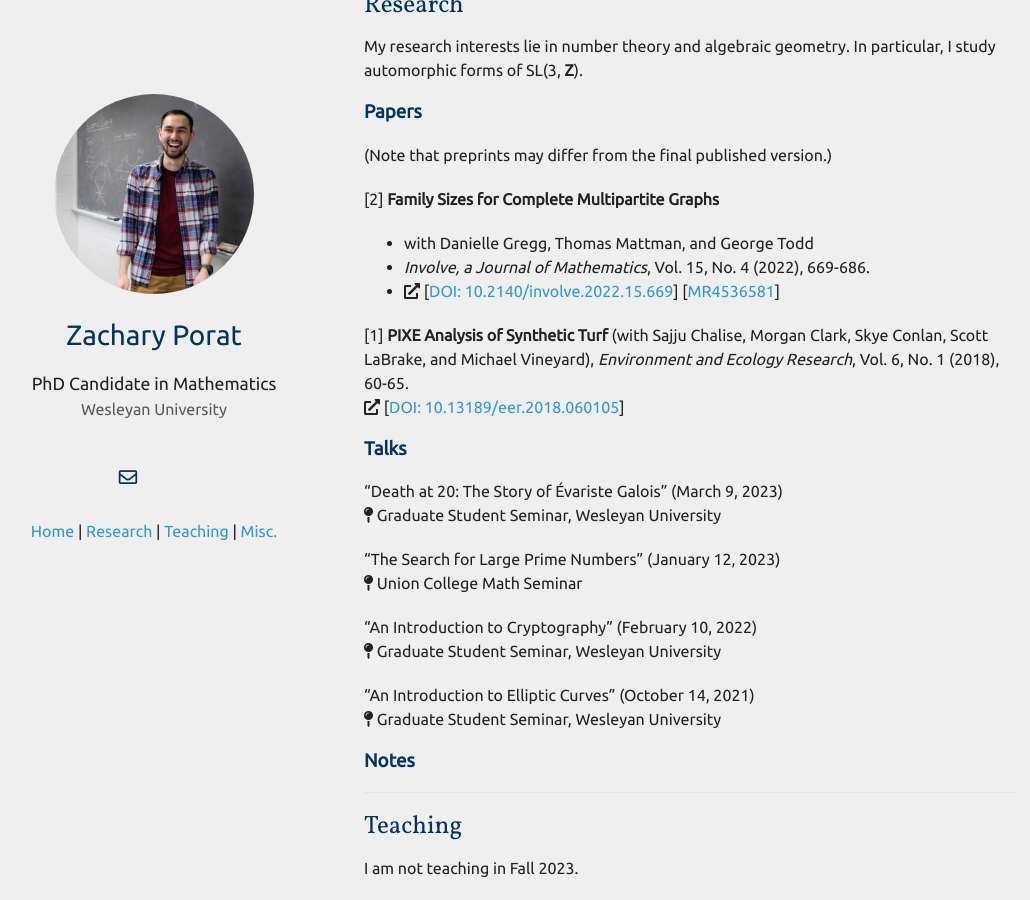
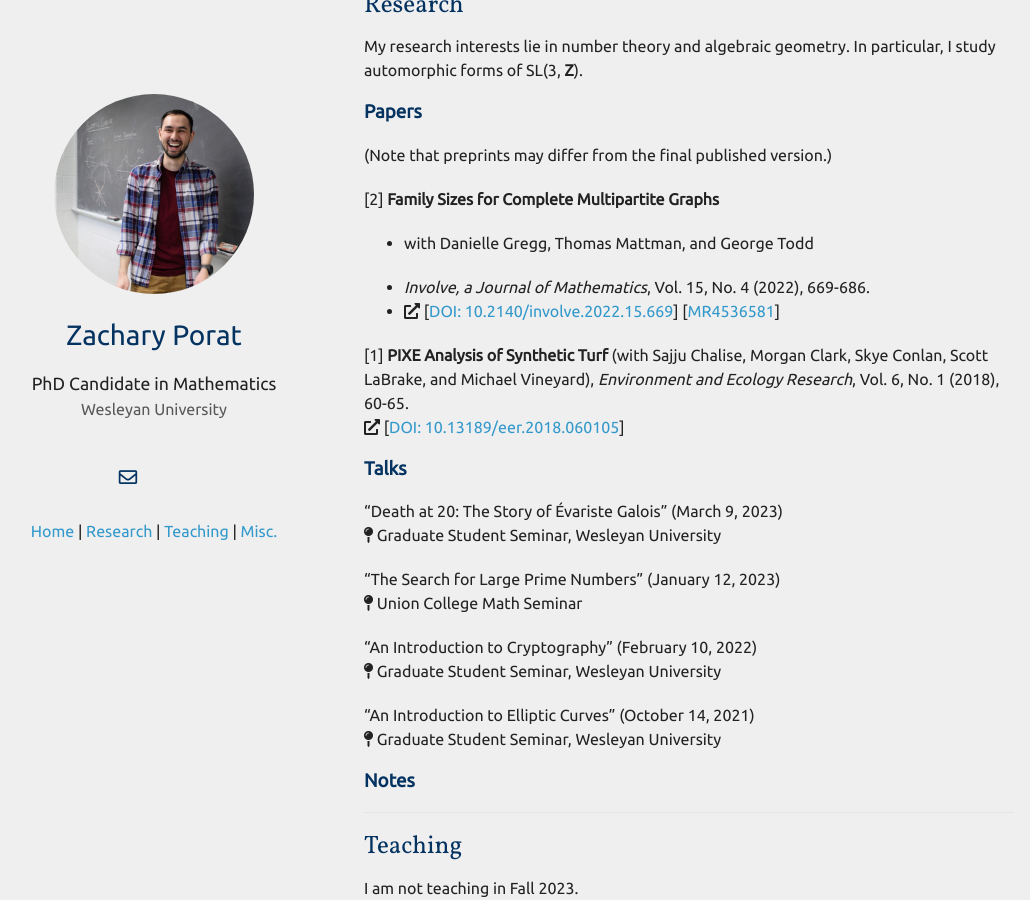
Before and after one commit to zporat/zporat.github.io, a Jekyll site: the page built from index.md, in a window 1280 px wide and 900 px high, scrolled down 328 px. Shown: the whole window, without its empty margins (101-1131 px from the left). Built offline with Jekyll 4.4.1, drawn with Linux system fonts in a browser that asks for light colours; nearby versions of some CDN libraries; a style sheet for code colours, icons or effects is not loaded; our own code applies the rules of GitHub Pages for plain Markdown files.

Commit message:
Update index.md

```diff
--- a/index.md
+++ b/index.md
@@ -21,7 +21,11 @@
 (Note that preprints may differ from the final published version.)
 
 [2] **Family Sizes for Complete Multipartite Graphs**
-* with Danielle Gregg, Thomas Mattman, and George Todd
+<ul style="margin-top:0">
+    <li> with Danielle Gregg, Thomas Mattman, and George Todd </li>
+</ul >
+
+
 * *Involve, a Journal of Mathematics*, Vol. 15, No. 4 (2022), 669-686.
 * <i class="fas fa-external-link-alt"></i> [[DOI: 10.2140/involve.2022.15.669](https://msp.org/involve/2022/15-4/p07.xhtml)] [[MR4536581](https://mathscinet.ams.org/mathscinet/article?mr=4536581)]
 
```
